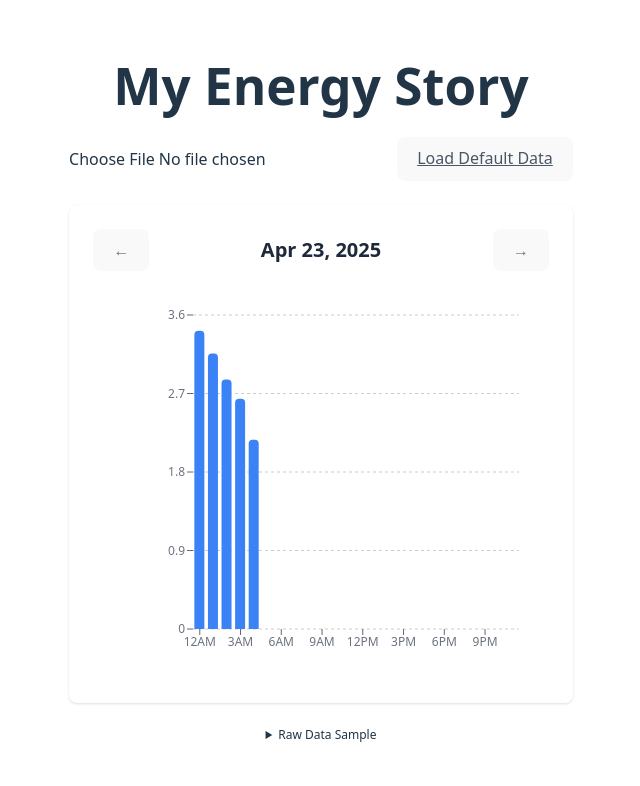
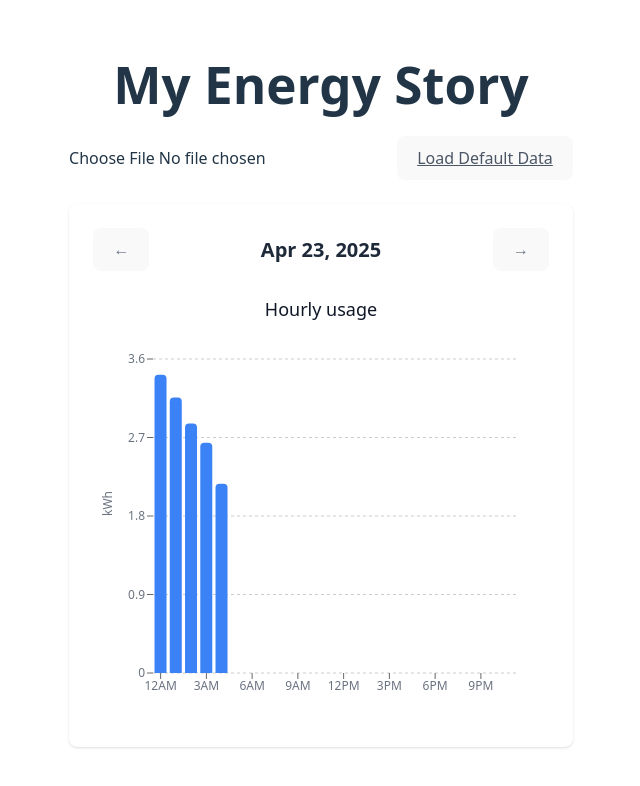
Before and after one commit to gpsugy/my-energy-story, a React (Vite) app: page / in a window 1280 px wide. Shown: the top 786 px of the page, without its empty margins (319-959 px from the left). Built offline with nearby package versions, Linux system fonts and the light colour scheme; the HTML template or start-up script is replaced by a standard one.

Commit message:
Clean up code + label y-axis with kWh

```diff
--- a/src/App.tsx
+++ b/src/App.tsx
@@ -15,28 +15,25 @@ function App() {
   const [targetDate, setTargetDate] = useState<Date | null>(null); // ← Add this
 
   useEffect(() => {
-    if (energyData && energyData.length > 0) {
-      const initDate = energyData[energyData.length - 1];
+    if (!energyData || energyData.length <= 0) {
+      return;
+    }
 
-      // Parse datetime string
-      const date = parseISO(initDate.datetime);
-
-      console.log(energyData[energyData.length - 1]);
-      if (isValid(date)) {
-        setTargetDate(date);
-      } else {
-        console.warn('Invalid date in last row:', initDate.datetime);
-      }
+    const initDate = energyData[energyData.length - 1];
+    const date = parseISO(initDate.datetime);
+    if (isValid(date)) {
+      setTargetDate(date);
+    } else {
+      console.warn('Invalid date in last row:', initDate.datetime);
     }
   }, [energyData]);
 
-  // Load data from file or URL
+  // Load specific CSV file
   const loadData = async (source: File | string): Promise<void> => {
     setIsLoading(true);
     try {
       const data = await parseCSV(source);
       setEnergyData(data);
-      setTargetDate(new Date()); // Reset to today when new data loads
     } catch (err) {
       console.error('Error loading data:', err);
     } finally {
@@ -44,7 +41,6 @@ function App() {
     }
   };
 
-  // Load default data on mount
   useEffect(() => {
     const loadDefaultData = async () => {
       setIsLoading(true);
@@ -67,10 +63,9 @@ function App() {
   const onNextDay = () => targetDate && setTargetDate(new Date(targetDate.setDate(targetDate.getDate() + 1)));
 
   return (
-    <div className="max-w-4xl mx-auto p-6">
+    <div className="max-w-6xl mx-auto p-6">
       <h1 className="text-3xl font-bold mb-6">My Energy Story</h1>
 
-      {/* File Upload */}
       <div className="flex items-center space-x-4 mb-6">
         <FileUploader onFileSelect={(file) => loadData(file)} />
         <button
@@ -81,23 +76,13 @@ function App() {
         </button>
       </div>
 
-      {/* Loading State */}
       {isLoading ? (
         <div className="text-gray-600">Loading...</div>
       ) : energyData ? (
         <div className="space-y-6">
-          {/* Hourly Chart */}
           <EnergyChart data={energyData} targetDate={targetDate} onPrevDay={onPrevDay} onNextDay={onNextDay} />
-
-          {/* Debug: Raw Data */}
-          <details className="text-xs">
-            <summary>Raw Data Sample</summary>
-            <pre className="mt-2 p-2 bg-gray-50 rounded">{JSON.stringify(energyData[0], null, 2)}</pre>
-          </details>
         </div>
-      ) : (
-        <div className="text-red-600">No data loaded.</div>
-      )}
+      ) : null}
     </div>
   );
 }
--- a/src/components/EnergyChart.tsx
+++ b/src/components/EnergyChart.tsx
@@ -14,7 +14,9 @@ interface EnergyChartProps {
 const normalizeValue = (val: number) => (val > 100 ? val / 1000 : val);
 
 export default function EnergyChart({ data, targetDate, onPrevDay, onNextDay }: EnergyChartProps) {
-  if (!targetDate) return null;
+  if (!targetDate) {
+    return null;
+  }
 
   // Filter to target day
   const dayData = data.filter((interval) => {
@@ -36,7 +38,9 @@ export default function EnergyChart({ data, targetDate, onPrevDay, onNextDay }:
         date = interval.datetime;
       }
 
-      if (!date || isNaN(date.getTime())) return;
+      if (!date || isNaN(date.getTime())) {
+        return;
+      }
 
       if (date.getHours() === hour) {
         consumption += normalizeValue(interval.consumption);
@@ -48,20 +52,17 @@ export default function EnergyChart({ data, targetDate, onPrevDay, onNextDay }:
       hour,
       consumption: Math.max(0, consumption),
       generation: Math.max(0, generation),
-      // Later: net = consumption - generation
+      // TODO: net = consumption - generation
     };
   });
 
   // Only show hours with data (or keep all for full day)
   const hasData = (d: any) => d.consumption > 0;
   const chartData = hourlyData.some(hasData) ? hourlyData : hourlyData.slice(0, 8);
-
-  // Format date for display
   const displayDate = format(targetDate, 'MMM d, yyyy');
 
   return (
     <div className="w-full bg-white rounded-lg shadow-sm p-6">
-      {/* Header */}
       <div className="flex items-center justify-between mb-6">
         <button
           onClick={onPrevDay}
@@ -79,15 +80,15 @@ export default function EnergyChart({ data, targetDate, onPrevDay, onNextDay }:
           →
         </button>
       </div>
-
+      <h3 className="text-lg font-medium text-gray-900 mb-4">Hourly usage</h3>
       <div className="h-96">
         <ResponsiveContainer>
-          <BarChart data={chartData} margin={{ top: 20, right: 30, left: 40, bottom: 20 }}>
+          <BarChart data={chartData} margin={{ top: 20, right: 30, left: 10, bottom: 20 }}>
             <CartesianGrid strokeDasharray="3 3" vertical={false} />
             <XAxis
               dataKey="hour"
               tickFormatter={(hour) => format(new Date(2000, 0, 1, hour), 'ha')}
-              interval={2}  // Show every 3rd tick
+              interval={2} // Show every 3rd hour text (for cleanliness)
               axisLine={false}
               tick={{ fill: '#6B7280', fontSize: 12 }}
             />
@@ -95,6 +96,13 @@ export default function EnergyChart({ data, targetDate, onPrevDay, onNextDay }:
               tickFormatter={(v) => `${v}`}
               axisLine={false}
               tick={{ fill: '#6B7280', fontSize: 12 }}
+              width={50}
+              label={{
+                value: 'kWh',
+                angle: -90,
+                position: 'insideLeft',
+                style: { fill: '#6B7280', fontSize: 12 },
+              }}
             />
             <Tooltip
               formatter={(value: number) => [`${value.toFixed(1)} kWh`, 'Consumption']}
@@ -103,14 +111,10 @@ export default function EnergyChart({ data, targetDate, onPrevDay, onNextDay }:
                 backgroundColor: 'white',
                 border: 'none',
                 borderRadius: '4px',
-                boxShadow: '0 2px 4px rgba(0,0,0,0.1)'
+                boxShadow: '0 2px 4px rgba(0,0,0,0.1)',
               }}
             />
-            <Bar
-              dataKey="consumption"
-              fill="#3b82f6"
-              radius={[4, 4, 0, 0]}
-            />
+            <Bar dataKey="consumption" fill="#3b82f6" radius={[4, 4, 0, 0]} />
           </BarChart>
         </ResponsiveContainer>
       </div>
```
